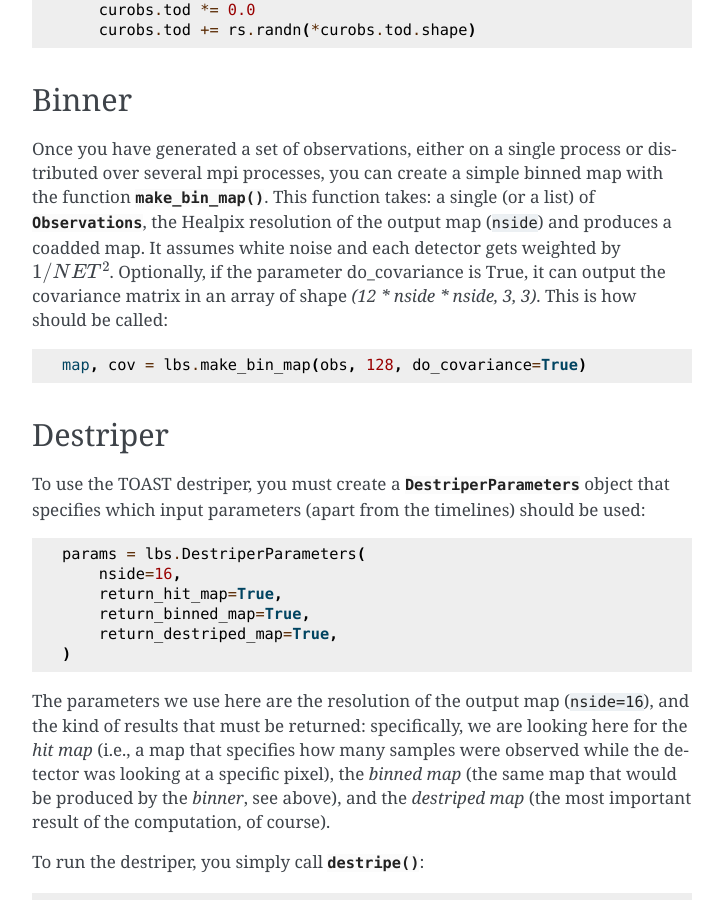
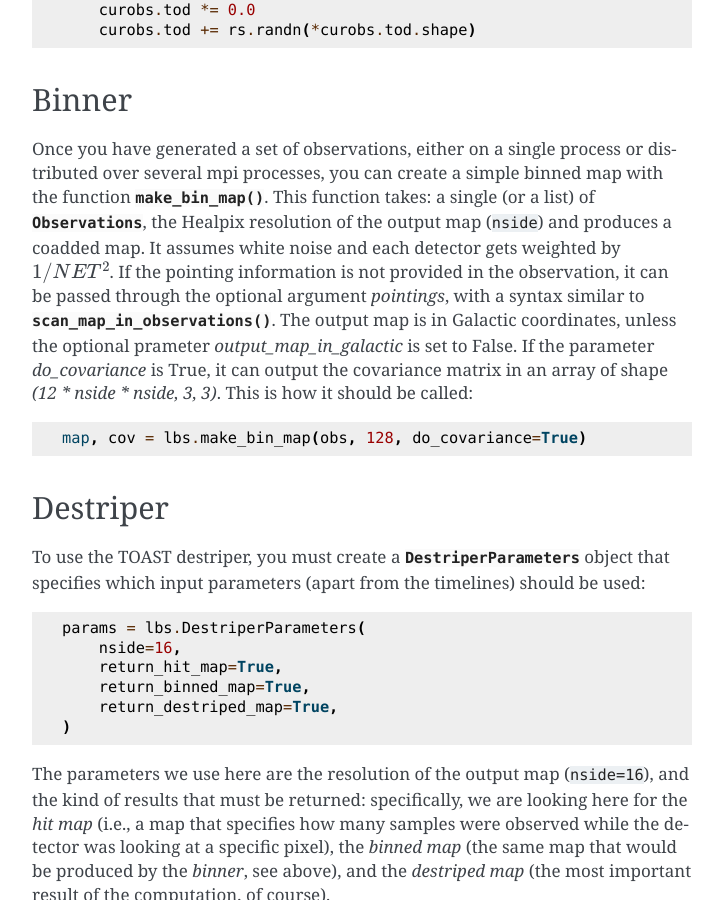
Before and after one commit to litebird/litebird_sim, a Sphinx documentation site: the page built from docs/source/mapmaking.rst, in a window 1280 px wide and 900 px high, scrolled down 1529 px. Shown: the whole window, without its empty margins (388-1111 px from the left). Built offline with Sphinx 7.4.7, drawn with Linux system fonts in a browser that asks for light colours.

```diff
--- a/docs/source/mapmaking.rst
+++ b/docs/source/mapmaking.rst
@@ -88,9 +88,13 @@ simple binned map with the function :func:`.make_bin_map`. This function
 takes: a single (or a list) of :class:`.Observations`, the Healpix
 resolution of the output map (``nside``) and produces a coadded map.
 It assumes white noise and each detector gets weighted by
-:math:`1 / NET^2`. Optionally, if the parameter do_covariance is True,
-it can output the covariance matrix in an array of shape
-`(12 * nside * nside, 3, 3)`. This is how should be called::
+:math:`1 / NET^2`. If the pointing information is not provided in the
+observation, it can be passed through the optional argument `pointings`,
+with a syntax similar to :func:`.scan_map_in_observations`.
+The output map is in Galactic coordinates, unless the optional prameter
+`output_map_in_galactic` is set to False. If the parameter `do_covariance`
+is True, it can output the covariance matrix in an array of shape
+`(12 * nside * nside, 3, 3)`. This is how it should be called::
 
     map, cov = lbs.make_bin_map(obs, 128, do_covariance=True)
 
--- a/docs/source/timeordered.rst
+++ b/docs/source/timeordered.rst
@@ -18,7 +18,7 @@ Filling TOD with signal
 
 The framework provides a basic routine which scans an input map accordingly to
 the scanning strategy and fills the detector timestreams. This is supported
-through the :file: `.scan_map.py`. You can fill with signal an existing TOD
+through :func:`.scan_map`. You can fill with signal an existing TOD
 by using the function :func:`.scan_map_in_observations`, as the following example
 shows:
 
```
Also changed, not shown: 2 other files.
